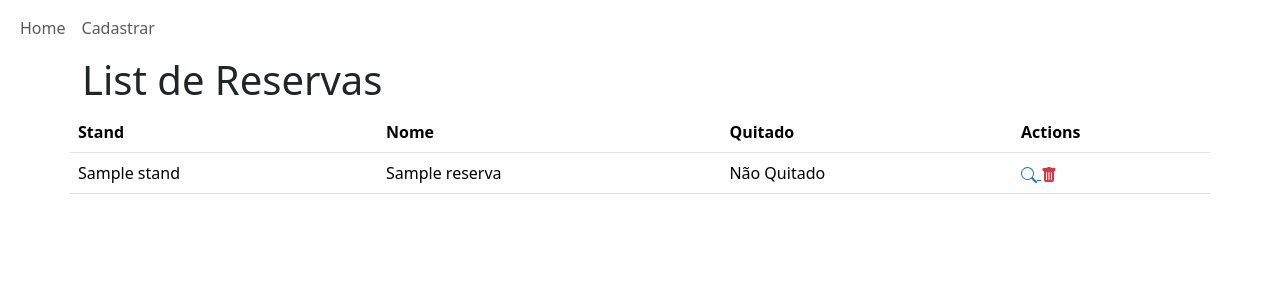
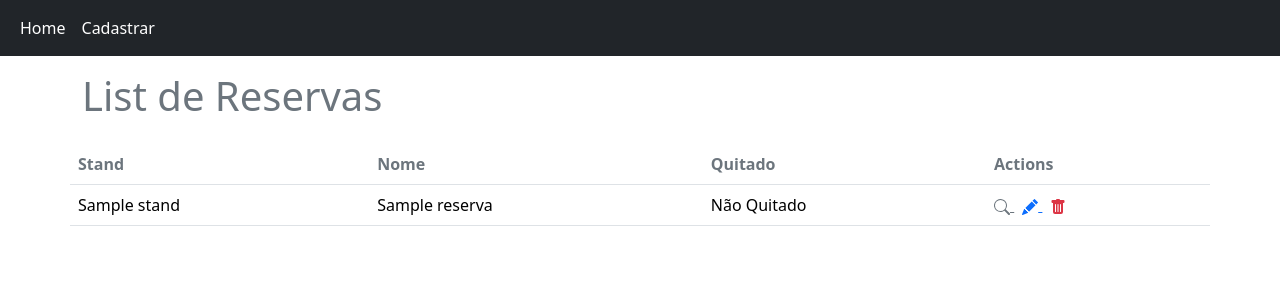
Before and after one commit to thiagomoraiis/reservas-finecap, a Django app: template reservas/templates/reservas/pages/index.html in a window 1280 px wide. Shown: the top 300 px of the page. Run offline with Django 4.2, Linux system fonts and the light colour scheme; the template is opened without the code that fills it: most values are stand-ins (such as "Sample title", 1, 10 or a date in 2020); some libraries are stand-ins or nearby versions.

Commit message:
implementando view para edição

```diff
--- a/reservas/templates/reservas/pages/base.html
+++ b/reservas/templates/reservas/pages/base.html
@@ -11,7 +11,7 @@
 <body>
     <header>
         <!-- Navbar -->
-            <nav class="navbar navbar-expand-lg navbar-light bg-white">
+            <nav class="navbar navbar-expand-lg navbar-light bg-dark">
                 <div class="container-fluid">
                 <button
                     class="navbar-toggler"
@@ -27,10 +27,10 @@
                 <div class="collapse navbar-collapse" id="navbarExample01">
                     <ul class="navbar-nav me-auto mb-2 mb-lg-0">
                     <li class="nav-item active">
-                        <a class="nav-link" aria-current="page" href="{% url 'index' %}">Home</a>
+                        <a class="nav-link text-white" aria-current="page" href="{% url 'index' %}">Home</a>
                     </li>
                     <li class="nav-item">
-                        <a class="nav-link" href="#">Cadastrar</a>
+                        <a class="nav-link text-white" href="#">Cadastrar</a>
                     </li>
                     </ul>
                 </div>
--- a/reservas/templates/reservas/pages/index.html
+++ b/reservas/templates/reservas/pages/index.html
@@ -2,16 +2,16 @@
 {% load static %}
 {% load bootstrap5 %}
 {% block content %}
-<div class="container">
-    <h1>List de Reservas</h1>
-    <div class="row">
-        <table class="table align-middle mb-0 bg-white">
+<div class="container pt-3">
+    <h1 class="text-secondary" >List de Reservas</h1>
+    <div class="row mt-4">
+        <table class="table align-middle mb-0 bg-white bt-4">
             <thead class="bg-light">
               <tr>
-                <th>Stand</th>
-                <th>Nome</th>
-                <th>Quitado</th>
-                <th>Actions</th>
+                <th class="text-secondary">Stand</th>
+                <th class="text-secondary">Nome</th>
+                <th class="text-secondary">Quitado</th>
+                <th class="text-secondary">Actions</th>
               </tr>
             </thead>
             <tbody>
@@ -23,11 +23,22 @@
                 <td>
                   {{ i.nome_empresa }}
                 </td>
-                <td>{% if i.quitado == True %} Quitado {% else %} Não Quitado {% endif %}</td>
                 <td>
-                  <a href="{% url 'detail-reserva' i.id %}" class="text-primary">
+                  {% if i.quitado == True %}
+                    Quitado
+                  {% else %}
+                    Não Quitado
+                  {% endif %}
+                </td>
+                <td>
+                  <a href="{% url 'detail-reserva' i.id %}" class="text-secondary me-2">
                     <svg xmlns="http://www.w3.org/2000/svg" width="16" height="16" fill="currentColor" class="bi bi-search" viewBox="0 0 16 16">
                       <path d="M11.742 10.344a6.5 6.5 0 1 0-1.397 1.398h-.001c.03.04.062.078.098.115l3.85 3.85a1 1 0 0 0 1.415-1.414l-3.85-3.85a1.007 1.007 0 0 0-.115-.1zM12 6.5a5.5 5.5 0 1 1-11 0 5.5 5.5 0 0 1 11 0z"/>
+                    </svg>
+                  </a>
+                  <a href="{% url 'update-reserva' i.id %}" class="text-primary me-2">
+                    <svg xmlns="http://www.w3.org/2000/svg" width="16" height="16" fill="currentColor" class="bi bi-pencil-fill" viewBox="0 0 16 16">
+                      <path d="M12.854.146a.5.5 0 0 0-.707 0L10.5 1.793 14.207 5.5l1.647-1.646a.5.5 0 0 0 0-.708l-3-3zm.646 6.061L9.793 2.5 3.293 9H3.5a.5.5 0 0 1 .5.5v.5h.5a.5.5 0 0 1 .5.5v.5h.5a.5.5 0 0 1 .5.5v.5h.5a.5.5 0 0 1 .5.5v.207l6.5-6.5zm-7.468 7.468A.5.5 0 0 1 6 13.5V13h-.5a.5.5 0 0 1-.5-.5V12h-.5a.5.5 0 0 1-.5-.5V11h-.5a.5.5 0 0 1-.5-.5V10h-.5a.499.499 0 0 1-.175-.032l-.179.178a.5.5 0 0 0-.11.168l-2 5a.5.5 0 0 0 .65.65l5-2a.5.5 0 0 0 .168-.11l.178-.178z"/>
                     </svg>
                   </a>
                   <a href="{% url 'delete-reserva' i.id %}" class="text-danger">
--- a/reservas/urls.py
+++ b/reservas/urls.py
@@ -3,7 +3,8 @@ from .views import (
     IndexListView,
     ReservaCreateView,
     ReservaDetailView,
-    ReservaDeleteView
+    ReservaDeleteView,
+    ReservaUpdateView
     )
 
 urlpatterns = [
@@ -19,4 +20,7 @@ urlpatterns = [
     path(
         'delete/<int:id>/', ReservaDeleteView.as_view(), name='delete-reserva'
     ),
+    path(
+        'update/<int:id>/', ReservaUpdateView.as_view(), name='update-reserva'
+    ),
 ]
```
Also changed, not shown: reservas/views.py (+17 -1 lines), db.sqlite3.
